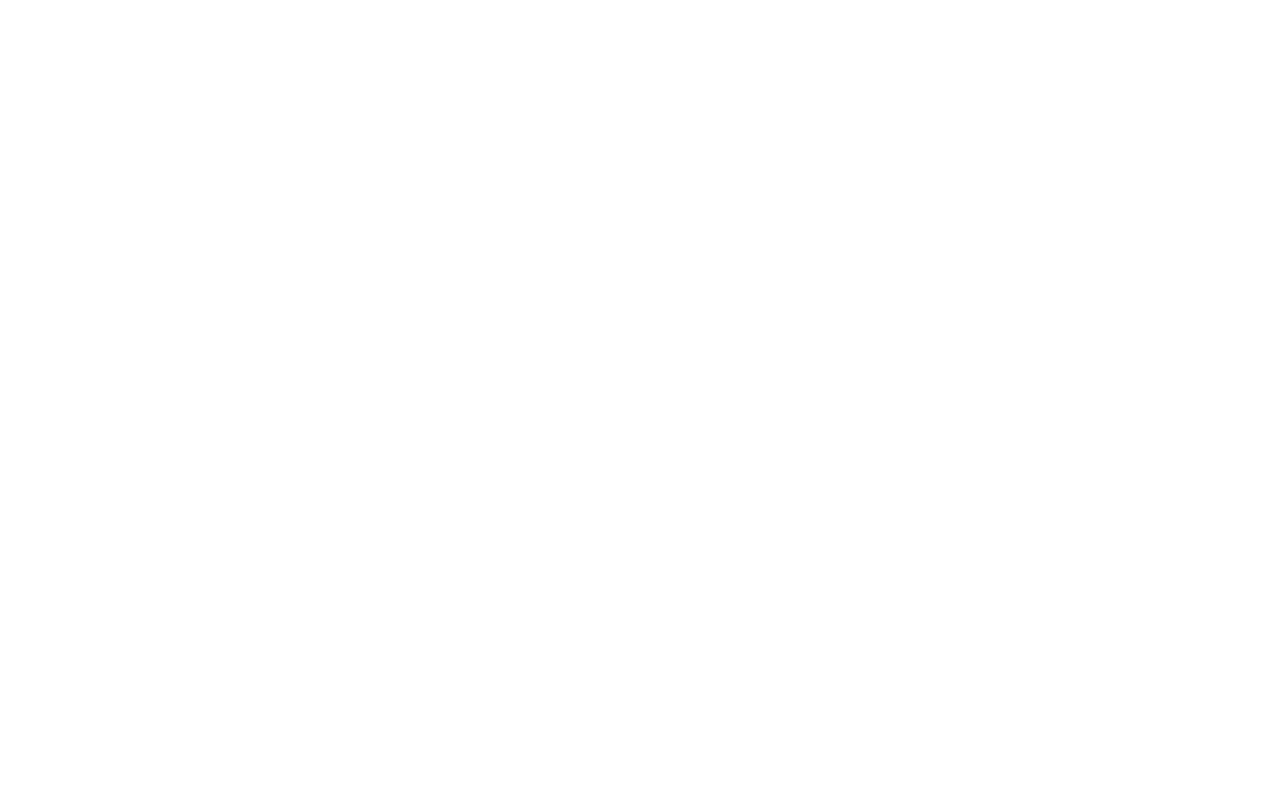
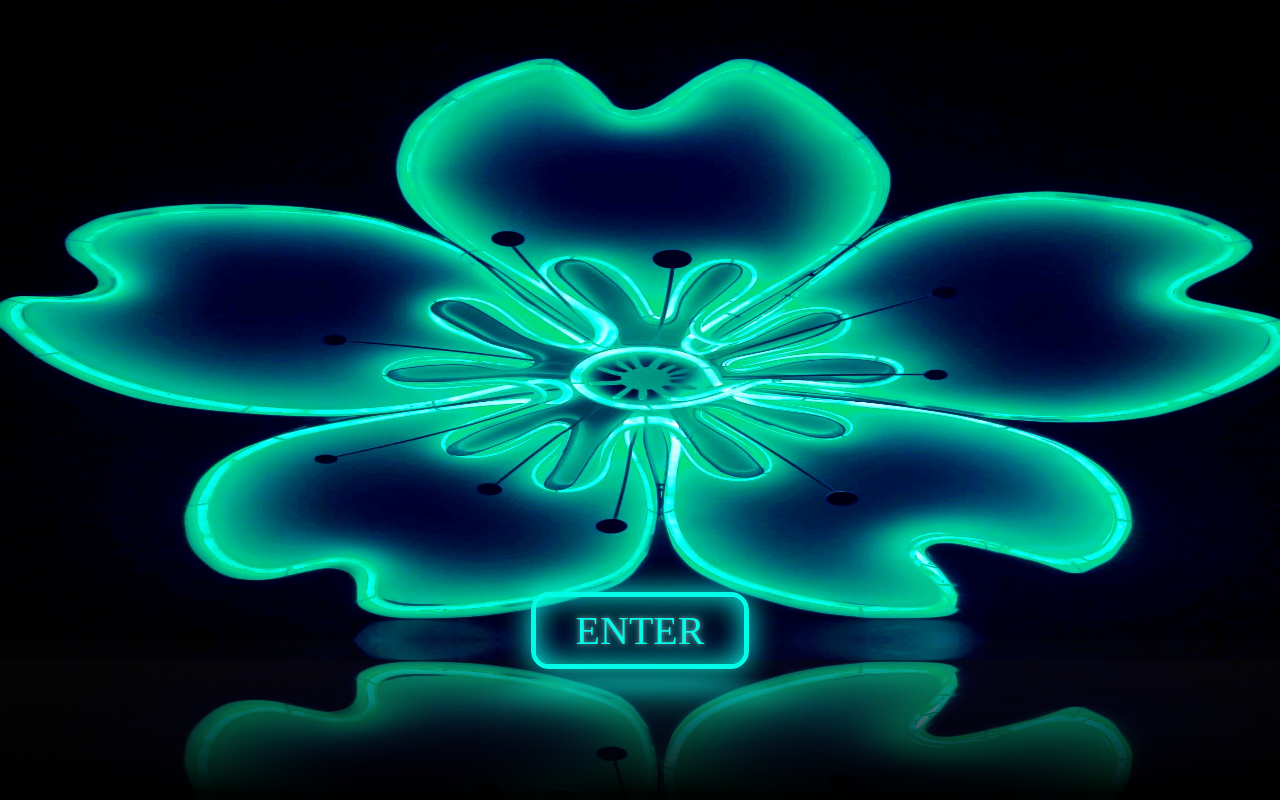
Before and after one commit to ManXD3la/stylesheetz-codechest, a React (Create React App) app: page / in a window 1280 px wide. Built offline with nearby package versions, Linux system fonts and the light colour scheme; a web font is replaced by a local one.

Commit message:
fixed to paths

```diff
--- a/src/App.js
+++ b/src/App.js
@@ -10,7 +10,7 @@
     return (
       <main className="App">
         <Switch>
-          <Route exact path='/p1' component={NeonBlossomPage} />
+          <Route path='/' component={NeonBlossomPage} />
         </Switch>
       </main>
     );
--- a/src/pages/NeonBlossom/NeonBlossomPage.js
+++ b/src/pages/NeonBlossom/NeonBlossomPage.js
@@ -9,7 +9,7 @@
         return (
             <div className='container' id="moz-reflect">
                 <div className='neon-btn-container'>
-                    <Link clasname='neon-button' href='/p1' >
+                    <Link clasname='neon-button' to='/' >
                         ENTER
                     </Link>
 
```
